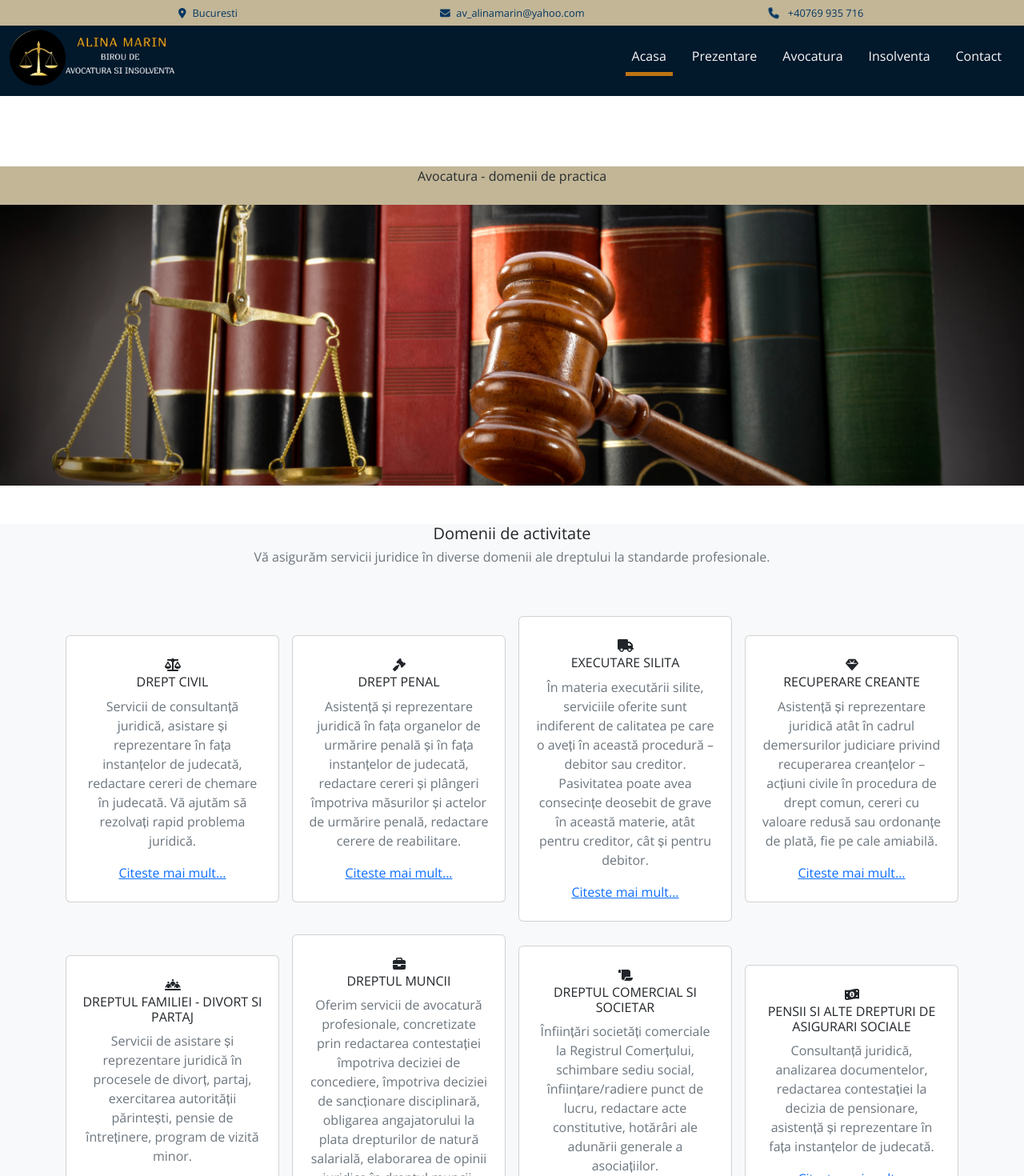
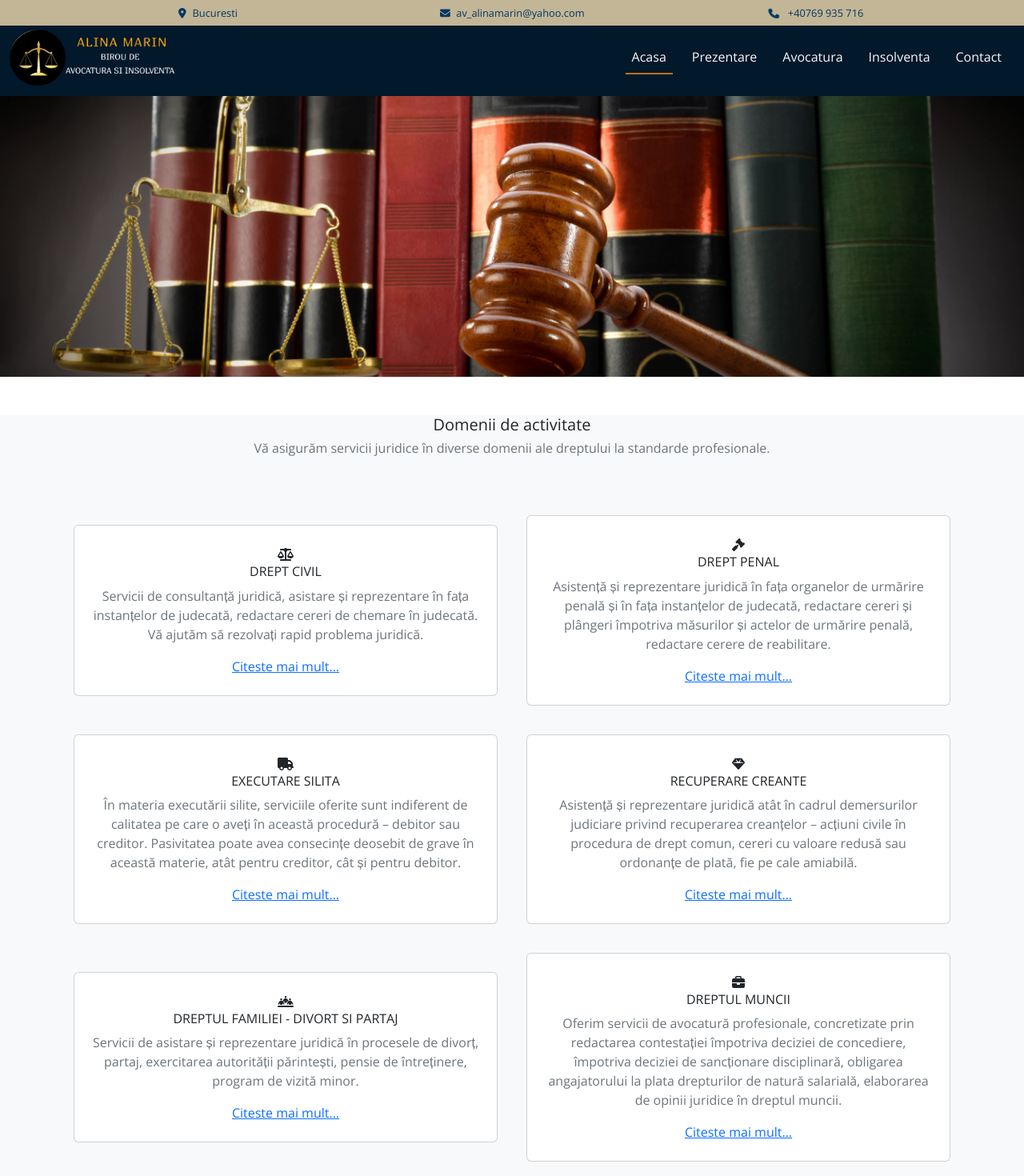
Before and after one commit to AlexJora/lawyer-website, a React (Create React App) app in the folder client/: page /avocatura in a window 1280 px wide. Shown: the top 1470 px of the page at 80% size. Built offline with nearby package versions, Linux system fonts and the light colour scheme; a web font is replaced by a local one.

Commit message:
starting avocatura page

```diff
--- a/client/src/custom.css
+++ b/client/src/custom.css
@@ -44,7 +44,7 @@
 }
 
 .nav .home {
-  border-bottom: 5px solid #be7413;
+  border-bottom: 2px solid #be7413;
 
 }
 
@@ -52,7 +52,7 @@
 
 .nav-link:hover {
 
-  border-bottom: 5px solid #be7413;
+  border-bottom: 2px solid #be7413;
 }
 
 
@@ -190,7 +190,6 @@
 
 .hero-overlay {
   background-color: rgba(0, 0, 0, 0.6);
-  /* background-color: rgba(37, 43, 57, 0.7); */
   position: absolute;
   top: 0;
   left: 0;
@@ -293,14 +292,9 @@
 /* intro */
 .guide-text {
   color: #be7413;
-  font-weight: 900;
-}
 
 
-
-
-
-
+}
 
 /* services */
 
@@ -391,6 +385,14 @@
 
 }
 
+/* AVOCATURA====================== */
+.card {
+  background-color: #56568a;
+  margin: 10px !important;
+  height: 70vh;
+  width: auto;
+}
+
 /* FOOTER====================== */
 /* FOOTER====================== */
 /* FOOTER====================== */
@@ -398,4 +400,3 @@
 /* FOOTER====================== */
 /* FOOTER====================== */
 /* FOOTER====================== */
-/* FOOTER====================== */
--- a/client/src/pages/Acasa.js
+++ b/client/src/pages/Acasa.js
@@ -23,20 +23,20 @@ const Acasa = () => {
             <div className="hero-section">
               <div className="hero-overlay"></div>
               <div className="text-container d-flex flex-column justify-content-start align-items-start pt-6">
-                <div className="text-1 fs-2 pb-4">ALINA MARIN</div>
+                <div className="text-1 fs-1 pb-4">ALINA MARIN</div>
                 <div className="text-2 fs-4">BIROU DE AVOCATURA SI INSOLVENTA<span className='fw-bold'> - Bucuresti </span></div>
                 <div className="text-3 fst-italic fw-light">"Nu este o adevărată justiție acolo unde nu există dreptate, iar dreptatea nu poate fi găsită acolo unde nu există adevăr." - <span>Lucius Annaeus Seneca.</span></div>
               </div>
               {/* horizontal buttons */}
-              <div className="horizontal-btn d-none d-md-flex gap-4 justify-content-center  align-items-end w-100 h-100">
+              <div className="horizontal-btn d-none d-md-flex justify-content-center  align-items-end w-100 h-100">
                 <div className=" col flex-grow-1">
-                  <button id='first-btn' className="btn btn-outline-dark btn-lg  type-button p-4 w-100 fw-bold"><span className='p-3' ><FontAwesomeIcon icon={faCalendarCheck} size="2x" /></span>Programare</button>
+                  <button id='first-btn' className="btn btn-outline-dark btn-lg  type-button p-4 w-100 fw-bold"><span className='p-3' ><FontAwesomeIcon icon={faCalendarCheck} size="1x" /></span>Programare</button>
                 </div>
                 <div className="col flex-grow-1">
-                  <button className="btn btn-lg btn-outline-dark type-button p-4 w-100 fw-bold"><span className='p-3' ><FontAwesomeIcon icon={faFileCircleCheck} size="2x" /></span>Cere o evaluare</button>
+                  <button className="btn btn-lg btn-outline-dark type-button p-4 w-100 fw-bold"><span className='p-3' ><FontAwesomeIcon icon={faFileCircleCheck} size="1x" /></span>Cere o evaluare</button>
                 </div>
                 <div className="col flex-grow-1">
-                  <button className="btn btn-lg btn-outline-dark type-button p-4 w-100 fw-bold"><span className='p-3' ><FontAwesomeIcon icon={faCommentsDollar} size="2x" /></span>Onorarii
+                  <button className="btn btn-lg btn-outline-dark type-button p-4 w-100 fw-bold"><span className='p-3' ><FontAwesomeIcon icon={faCommentsDollar} size="1x" /></span>Onorarii
                   </button>
                 </div>
               </div>
@@ -44,9 +44,9 @@ const Acasa = () => {
 
             {/* vertical buttons*/}
             <div className="vertical-btn d-md-none d-flex flex-column align-items-center mt-3 gap-1">
-              <button className="btn btn-outline-dark type-button p-3 w-80 mb-3 btn-sm"><span className='p-3' ><FontAwesomeIcon icon={faCalendarCheck} size="2x" /></span>Solicita o programare</button>
-              <button className="btn btn-outline-dark type-button p-3 w-80 mb-3 btn-sm"><span className='p-3' ><FontAwesomeIcon icon={faFileCircleCheck} size="2x" /></span>Cere o evaluare</button>
-              <button className="btn btn-outline-dark type-button p-3 w-80 btn-sm"><span className='p-3' ><FontAwesomeIcon icon={faCommentsDollar} size="2x" /></span>Onorarii</button>
+              <button className="btn btn-outline-dark type-button p-3 w-80 mb-3 btn-sm"><span className='p-3' ><FontAwesomeIcon icon={faCalendarCheck} size="1x" /></span>Solicita o programare</button>
+              <button className="btn btn-outline-dark type-button p-3 w-80 mb-3 btn-sm"><span className='p-3' ><FontAwesomeIcon icon={faFileCircleCheck} size="1x" /></span>Cere o evaluare</button>
+              <button className="btn btn-outline-dark type-button p-3 w-80 btn-sm"><span className='p-3' ><FontAwesomeIcon icon={faCommentsDollar} size="1x" /></span>Onorarii</button>
             </div>
 
           </div>
@@ -55,28 +55,23 @@ const Acasa = () => {
 
 
         {/*TE CONFRUNTI CU O PROBLEMA========= */}
-        < section className='problem container mt-4 p-1'>
-          <div className="row mt-5 gx-4 flex-column flex-md-row gap-6">
-
-            <div className="col col-md-5 order-md-2 ">
+        <section className='problem container mt-4 p-1'>
+          <div className="row mt-5 gx-4 flex-column-reverse flex-md-row gap-6">
+            <div className="col-md-5">
               <div className="d-flex align-items-center">
                 <div className="intro-img-container h-100 w-auto d-flex align-items-center justify-content-center">
                   <img src='law-justice.jpg' className='intro-img img-fluid mx-auto d-block rounded-2' alt='two people on desk' />
-
                 </div>
               </div>
-            </div >
+            </div>
+            <div className="col-md-7">
+              <h6 className='guide-text'>INTRO</h6>
+              <h4 className="lh-base text-center pb-4 fw-bold">Va confrunți cu o problemă juridică sau de insolventa?</h4>
+              <p className='text-separator fw-normal'>Cabinetul nostru de Avocatură și Insolvență, condus de Alina Marin, oferă consultanță, asistență și reprezentare pentru probleme juridice sau de insolvență și recuperare de creanțe în fața instanțelor și autorităților publice.<br></br>  <span className="ms-4"></span>Vrem să fim alături de tine și să găsim cele mai bune soluții pentru problemele tale menținând în același timp imaginea ta impecabilă în lumea afacerilor.<span></span></p>
+            </div>
+          </div>
+        </section>
 
-
-            <div className="col col-md-7 order-md-2">
-              <h6 className='guide-text'>INTRO</h6>
-              <h4 className=" lh-base text-center pb-4 fw-bold">Va confrunți cu o problemă juridică sau de insolventa?</h4>
-
-              <p className='text-separator fw-normal' >Cabinetul nostru de Avocatură și Insolvență, condus de Alina Marin, oferă consultanță, asistență și reprezentare pentru probleme juridice sau de insolvență și recuperare de creanțe în fața instanțelor și autorităților publice.<br></br>  <span className="ms-4"></span>Vrem să fim alături de tine și să găsim cele mai bune soluții pentru problemele tale menținând în același timp imaginea ta impecabilă în lumea afacerilor.<span></span></p>
-
-            </div>
-          </div >
-        </ section >
 
 
 
@@ -92,9 +87,9 @@ const Acasa = () => {
               <div className="services-section ">
                 <div className="services-overlay "></div>
                 <div className='services-content container mt-5 p-1'>
-                  <h6 className='text-center guide-text fw-bolder' >SERVICII</h6>
+                  <h6 className='text-center guide-text' >SERVICII</h6>
                   <h4 className=" lh-base fw-bold text-center pb-4">Domenii de activitate</h4>
-                  <div className="row mt-4 gx-3 flex-column flex-md-row">
+                  <div className="row mt-4 gx-3 flex-column flex-md-row ">
                     <div className='col-md-6'>
                       <h5 className='color text-center pb-5 fw-bold'>Cabinet de avocatura</h5>
                       <div className='d-flex align-items-center'>
@@ -133,13 +128,20 @@ const Acasa = () => {
 
 
         {/* CINE SUNTEM */}
-        < section className='about container mt-5 p-1' >
+        < section className='about container mt-5' >
           <div className="row mt-4 gx-4 flex-column flex-md-row gap-6">
             <div className="col col-md-7 order-md-2">
-              <h6 className='guide-text ps-2 '>DESPRE NOI</h6>
+              <h6 className='guide-text'>DESPRE NOI</h6>
               <h4 className=" lh-base fw-bold text-center pb-4">Cine suntem?</h4>
 
-              <p className='text-separator fw-normal' >Suntem o echipă tânără și dinamică de avocați și specialiști în insolvență și domeniul financiar-juridic. Cu o experiență de peste 10 ani în acest domeniu, oferim servicii de consultanță, asistență și reprezentare în fața instanțelor și autorităților publice. Ne-am propus să găsim cele mai bune soluții pentru problemele tale comerciale, fiscale și contractuale, într-un mod profesionist și benefic pentru imaginea ta în lumea afacerilor.</p>
+              <p className='text-separator fw-normal' >Vom fi partenerul dvs. in solutionarea intr- un mod profesionist a tuturor problemelor comerciale,
+                fiscale, contractuale.
+                <br></br><span className="ms-4"></span>Suntem o echipa tanara de avocati, practicieni in insolventa si economisti, specialist in domeniul
+                financiar – juridic, cu o noua viziune de abordare si solutionare a problemelor.
+                <br></br><span className="ms-4"></span> Ne recomanda experienta de peste 10 ani, profesionalismul si seriozitatea.
+                <br></br>  <span className="ms-4"></span>Coordonatorul Biroului de avocatura si insolventa, Marin Alina este avocat de peste 15 ani, in
+                domeniul comercial, contractual etc. si practician in insolventa de 8 ani, cu societati salvate de
+                insolventa, radiate, si/sau planuri de reorganizare etc</p>
             </div>
             <div className="col col-md-5 order-md-2">
               <div className="d-flex align-items-center">
--- a/client/src/pages/Avocatura.js
+++ b/client/src/pages/Avocatura.js
@@ -8,9 +8,7 @@ const Avocatura = () => {
     <>
       <div>
         <Navbar />
-        <section>
-          <div style={{ backgroundColor: '#c2b697', height: '3rem', color: ' #272B2E', marginTop: '5.5rem', textAlign: "center" }}> Avocatura - domenii de practica</div>
-        </section>
+
         <section>
           <img src="books 1.png" className="img-fluid" alt="books" />
           {/* services */}
@@ -20,9 +18,9 @@ const Avocatura = () => {
                 <h5>Domenii de activitate</h5>
                 <h6 className="text-muted">Vă asigurăm servicii juridice în diverse domenii ale dreptului la standarde profesionale.</h6>
               </div>
-              <div className="row  my-5 g-3 align-items-center">
-                <div className="col-lg-3 col-md-6 col-sm-12">
-                  <div className="card">
+              <div className="row my-5 g-3 align-items-center ">
+                <div className="col-lg-6 col-md-6 col-sm-12">
+                  <div className="card h-100">
                     <div className="card-body text-center py-4">
                       <FontAwesomeIcon icon={faScaleBalanced} />
                       <h6 className="card-title">DREPT CIVIL</h6>
@@ -36,8 +34,8 @@ const Avocatura = () => {
                     </div>
                   </div>
                 </div>
-                <div className="col-lg-3 col-md-6 col-sm-12">
-                  <div className="card">
+                <div className="col-lg-6 col-md-6 col-sm-12">
+                  <div className="card h-100">
                     <div className="card-body text-center py-4">
 
                       <FontAwesomeIcon icon={faGavel} />
@@ -51,8 +49,8 @@ const Avocatura = () => {
                     </div>
                   </div>
                 </div>
-                <div className="col-lg-3 col-md-6 col-sm-12">
-                  <div className="card">
+                <div className="col-lg-6 col-md-6 col-sm-12">
+                  <div className="card h-100">
                     <div className="card-body text-center py-4">
                       <FontAwesomeIcon icon={faTruck} />
                       <h6 className="card-title">EXECUTARE SILITA</h6>
@@ -63,8 +61,8 @@ const Avocatura = () => {
                     </div>
                   </div>
                 </div>
-                <div className="col-lg-3 col-md-6 col-sm-12">
-                  <div className="card">
+                <div className="col-lg-6 col-md-6 col-sm-12">
+                  <div className="card h-100">
                     <div className="card-body text-center py-4">
                       <FontAwesomeIcon icon={faGem} />
                       <h6 className="card-title">RECUPERARE CREANTE</h6>
@@ -75,8 +73,8 @@ const Avocatura = () => {
                     </div>
                   </div>
                 </div>
-                <div className="col-lg-3 col-md-6 col-sm-12">
-                  <div className="card">
+                <div className="col-lg-6 col-md-6 col-sm-12">
+                  <div className="card h-100">
                     <div className="card-body text-center py-4">
                       <FontAwesomeIcon icon={faPeopleLine} />
                       <h6 className="card-title">DREPTUL FAMILIEI - DIVORT SI PARTAJ</h6>
@@ -87,8 +85,8 @@ const Avocatura = () => {
                     </div>
                   </div>
                 </div>
-                <div className="col-lg-3 col-md-6 col-sm-12">
-                  <div className="card">
+                <div className="col-lg-6 col-md-6 col-sm-12">
+                  <div className="card h-100">
                     <div className="card-body text-center py-4">
                       <FontAwesomeIcon icon={faBriefcase} />
                       <h6 className="card-title">DREPTUL MUNCII</h6>
@@ -99,8 +97,8 @@ const Avocatura = () => {
                     </div>
                   </div>
                 </div>
-                <div className="col-lg-3 col-md-6 col-sm-12">
-                  <div className="card">
+                <div className="col-lg-6 col-md-6 col-sm-12">
+                  <div className="card h-100">
                     <div className="card-body text-center py-4">
                       <FontAwesomeIcon icon={faScroll} />
                       <h6 className="card-title">DREPTUL COMERCIAL SI SOCIETAR</h6>
@@ -111,8 +109,8 @@ const Avocatura = () => {
                     </div>
                   </div>
                 </div>
-                <div className="col-lg-3 col-md-6 col-sm-12">
-                  <div className="card">
+                <div className="col-lg-6 col-md-6 col-sm-12">
+                  <div className="card h-100">
                     <div className="card-body text-center py-4">
                       <FontAwesomeIcon icon={faMoneyBill1Wave} />
                       <h6 className="card-title">PENSII SI ALTE DREPTURI DE ASIGURARI SOCIALE</h6>
@@ -130,6 +128,14 @@ const Avocatura = () => {
 
 
         </section>
+
+
+
+
+
+
+
+
         <Footer />
       </div>
     </>
```
